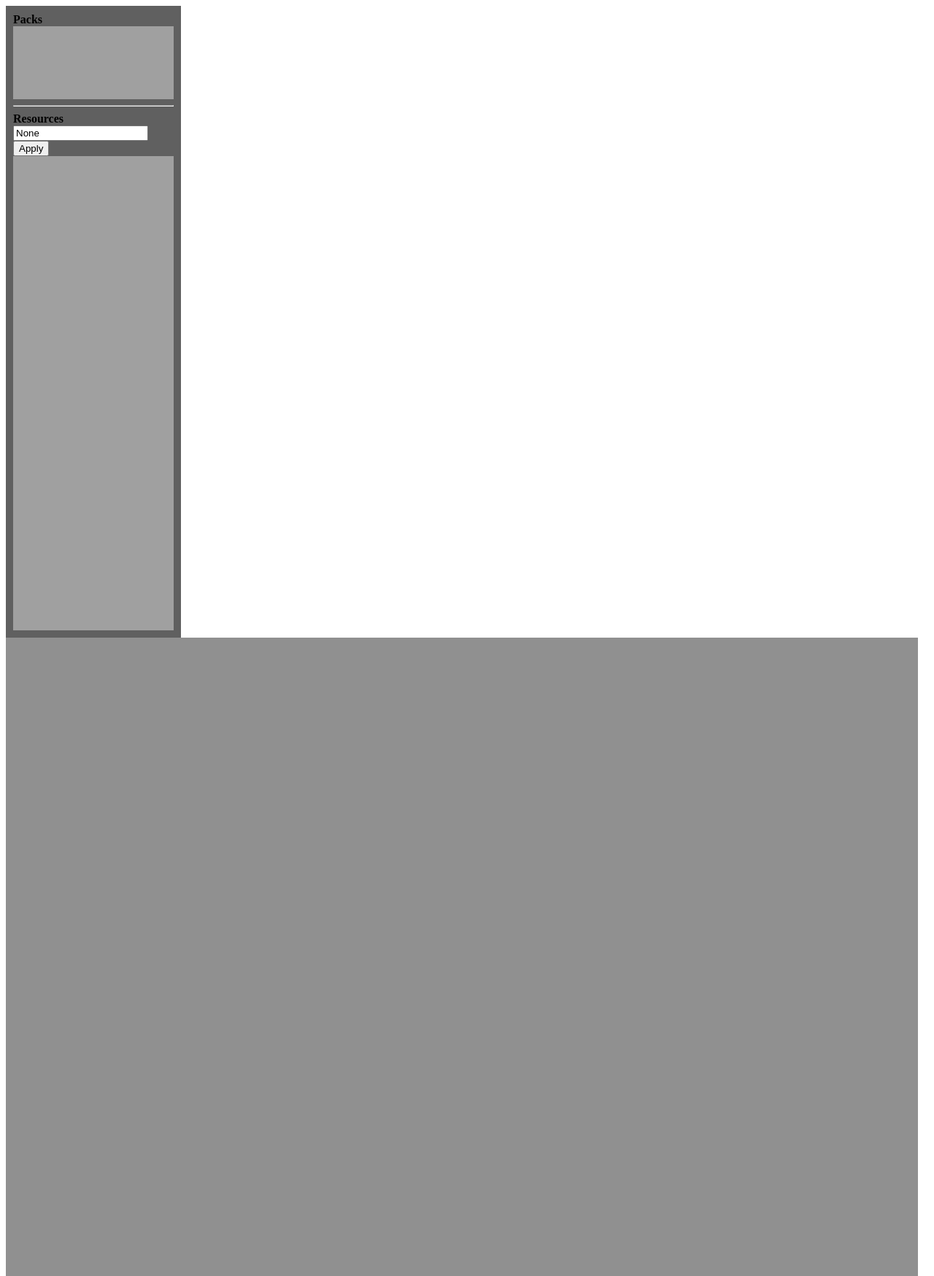
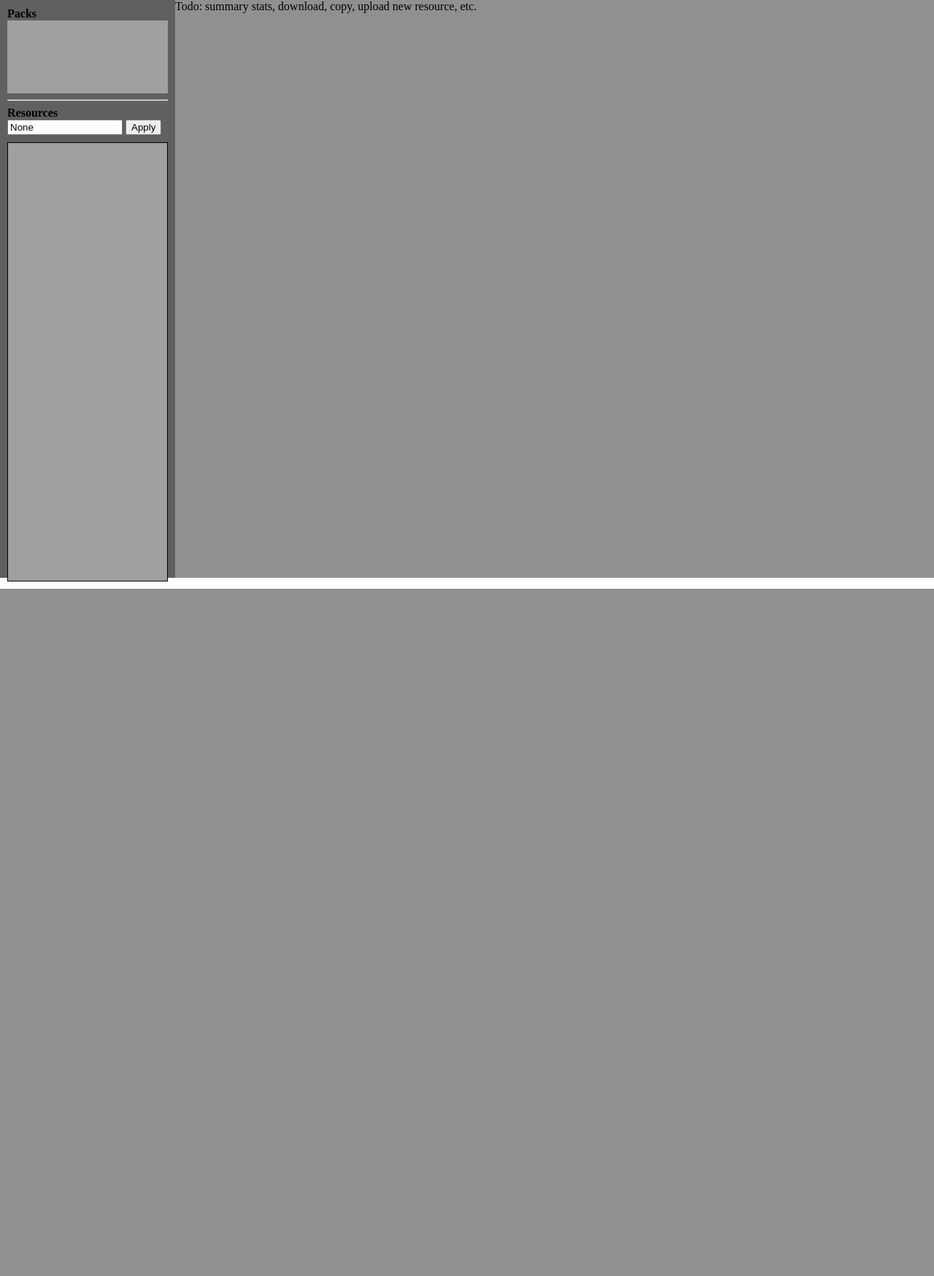
Before and after one commit to busyDuckman/chosm, a Flask app: page /editor in a window 1280 px wide. Shown: the whole page at 73% size. After the commit the page ends 807 px from the top, so only its background shows below. Run offline with Flask 2, Linux system fonts and the light colour scheme; parts of the project's set-up code (start-up, migrations or seed data) failed here and were passed over.

Commit message:
messing around with html until the editor worked better.

```diff
--- a/mam_game/cc_file.py
+++ b/mam_game/cc_file.py
@@ -485,13 +485,13 @@ class CCFile:
         print([s for s in self._toc_file_names if '.mob' in s])
         print(f"  - loading {len(maps)} maps: ", end="")
         # tile_sets = ["cave.til", "cstl.til", "dung.til", "outdoor.til", "town.til",  "scfi.til",  "towr.til"]
+        tile_sets = self.get_resources(SpriteAsset, "*.til")
         map_assets = []
         for f_name in maps:
             print(f_name)
             raw_dat = self._raw_data_lut[f_name]
             mob_file_name = f_name.replace(".dat", ".mob")
-            evt_file_name = f_name.replace(".dat", ".mob")
-            tile_sets = self.get_resources(SpriteAsset, "*.til")
+            evt_file_name = f_name.replace(".dat", ".evt")
             if mob_file_name in self._raw_data_lut:
                 raw_mob = self._raw_data_lut[mob_file_name]
                 raw_evt = self._raw_data_lut[evt_file_name]
--- a/web/templates/editor.html
+++ b/web/templates/editor.html
@@ -5,28 +5,53 @@
     <meta charset="UTF-8">
     <title>Resource Pack Editor / Viewer</title>
     <link href="{{ url_for('static', filename='general.css') }}" rel="stylesheet">
+
+    <style>
+        #left_div {
+            float: left;
+            width: 240px;
+            height: 100%;
+            background-color:#606060;
+            {#background-color:pink;#}
+        }
+        #right_div {
+            overflow: hidden;
+            height: 100%;
+            {#background-color:green;#}
+        }
+        html, body {
+            height: 99.5%;
+            margin: 0px;
+            padding: 0px;
+        }
+    </style>
+
+
 </head>
-<body style="width: 100%; height: 100%">
 
-<div>
-  <div style="float: left; background-color:#606060; width: 220px; padding: 10px">
+<body>
+{#<div id="left_div">fixed</div>#}
+{#<div id="right_div">fluid</div>#}
+
+<div id="left_div">
+    <div style="padding: 10px">
       <b>Packs</b>
       <div style="overflow: auto; height: 100px; background-color:#a0a0a0">
           {% for pack in packs %}
             <a href="{{ url_for('editor_view', pack_name=pack, resource_name=None) }}">{{pack}}</a><br>
           {% endfor %}
       </div>
-      <hr>
+
+      <hr/>
       <b>Resources</b></br>
-
       <form method="post" id="glob-epr-form">
-        <input type="text" name="glob-epr" id="glob-epr", value="{{ glob_exp }}">
+        <input type="text" name="glob-epr" id="glob-epr", value="{{ glob_exp }}" style="width: 150px">
         <button type="submit">Apply</button>
       </form>
 
-      <div style="overflow: auto; height: 650px; background-color:#a0a0a0">
+      {# TODO: I want this div to fill out the remaining space, but it's not coperating #}
+      <div style="overflow: auto; height: 600px; background-color:#a0a0a0; margin-top: 10px; border: 1px solid">
           {% for name, dir in resources | dictsort %}
-{#              <div class="button_link" style="overflow: clip">#}
                     <a href="{{ url_for('editor_view', pack_name=pack_name, resource_name=name) }}"
                        class="button_link"
                         style="width: 35%;">
@@ -39,26 +64,28 @@
               {% endif %}
           {% endfor %}
       </div>
+    </div>
+</div>
 
-
-  </div>
-  <div class="desktop" style="float: left; width: 1250px; height: 875px">
-      {% if resource_name %}
-{#      <H1>edit&nbsp;#}
-{#        {{ pack.get_resource_type(resource_name) }}#}
-{#      </H1>#}
-      <div class="window_border" style="width: 1200px;">
-          <div class="window_title" style="width: 1200px;">
+<div id="right_div" class="desktop">
+  {% if resource_name %}
+      {# TODO: remove the  width: 1200px and let this fill the screen.#}
+      <div class="window_border" style="width: 1200px">
+          <div class="window_title" >
               {{ pack.get_resource_type(resource_name) }} editor
           </div>
 
+          {# TODO: I want this iframe to fill out the remaining space, but it's not coperating #}
           <iframe src="{{ url_for('edit_resource', pack_name=pack_name, resource_name=resource_name) }}"
-                  title="Editor View" scrolling="“no”" frameborder="“0”" width="1200px" height="800px">
+                  title="Editor View" scrolling="“no”" frameborder="“0”" width="1200px" height="800px"
+          style="float: top">
+          </iframe>
       </div>
+  {% else %}
+      Todo: summary stats, download, copy, upload new resource, etc.
+  {% endif %}
+</div>
 
-      {% endif %}
-  </div>
-</div>
 
 
 
```
